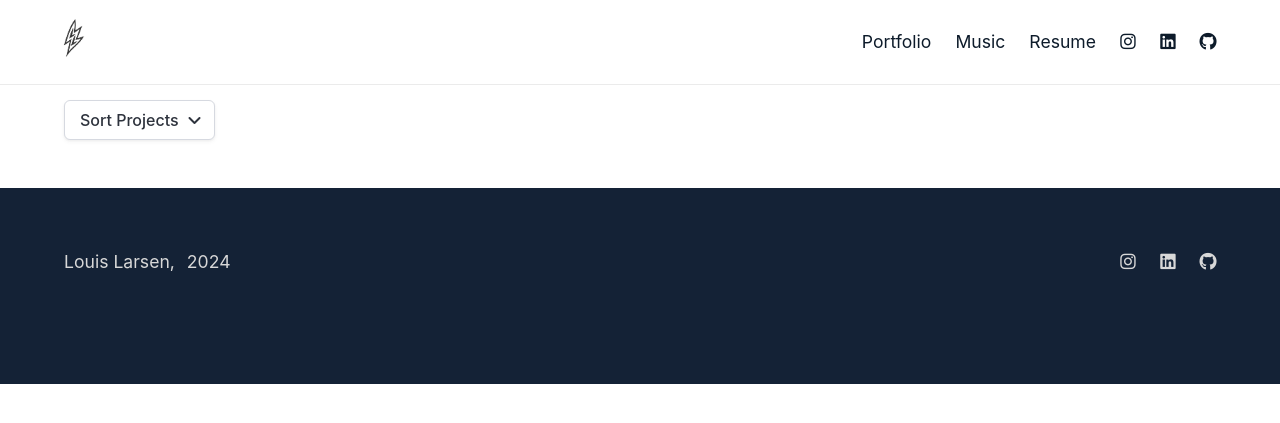
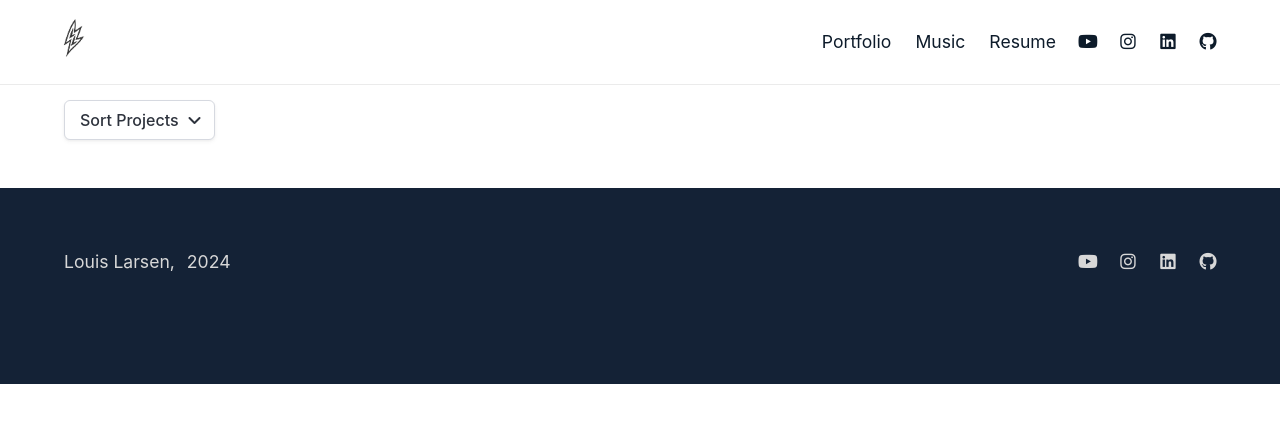
Before and after one commit to lalarsen02/Personal_Website, a Flask app: page /portfolio in a window 1280 px wide. Shown: the top 423 px of the page. Run offline with Flask 3, Linux system fonts and the light colour scheme; data that the repository does not hold is empty.

Commit message:
Added Youtube to Navbar

```diff
--- a/app.py
+++ b/app.py
@@ -99,7 +99,7 @@ def get_projects():
 
     return response
 
-@app.route('/projectdetails', methods=['GET'])
+@app.route('/portfoliodetails', methods=['GET'])
 def project_details():
     title = flask.request.args.get('title')
     title = title.replace('-', ' ')
--- a/static/css/style.css
+++ b/static/css/style.css
@@ -14,10 +14,16 @@
     border-bottom: 1px solid #ebebeb;
 }
 
-.navbar-menu.is-active .link {
-    display: inline-flex;
+.navbar-menu.is-active {
+    display: flex;
+    flex-direction: column;
+    gap: 0.5rem;
+}
+
+.navbar-menu .navbar-group {
+    display: flex;
     flex-direction: row;
-    gap: 0.5rem;
+    justify-content: center; /* Optional, to center the icons */
 }
 
 .main-hero {
--- a/templates/footer.html
+++ b/templates/footer.html
@@ -8,6 +8,11 @@
       </div>
       <div class="navbar-menu portfolio-footer is-flex">
         <div class="navbar-end is-flex">
+          <a class="navbar-item footer-navbar-item" href="https://www.youtube.com/@louislarsen7261">
+            <span class="icon">
+              <i class="fab fa-youtube"></i>
+            </span>
+          </a>
           <a class="navbar-item footer-navbar-item" href="https://www.instagram.com/drumfury02">
             <span class="icon">
               <i class="fab fa-instagram"></i>
--- a/templates/header.html
+++ b/templates/header.html
@@ -16,11 +16,19 @@
         <a class="navbar-item head-navbar-item" href="/portfolio">Portfolio</a>
         <a class="navbar-item head-navbar-item">Music</a>
         <a class="navbar-item head-navbar-item">Resume</a>
+        <div class="navbar-group">
+          <a class="navbar-item link head-navbar-item" href="https://www.youtube.com/@louislarsen7261">
+            <span class="icon">
+              <i class="fab fa-youtube"></i>
+            </span>
+          </a>
           <a class="navbar-item link head-navbar-item" href="https://www.instagram.com/drumfury02">
             <span class="icon">
               <i class="fab fa-instagram"></i>
             </span>
           </a>
+        </div>
+        <div class="navbar-group">
           <a class="navbar-item link head-navbar-item" href="https://www.linkedin.com/in/lalarsen02/">
             <span class="icon">
               <i class="fab fa-linkedin"></i>
@@ -34,5 +42,6 @@
         </div>
       </div>
     </div>
+  </div>
   <script src="{{ url_for('static', filename='js/navbar.js') }}"></script>
 </nav>
--- a/templates/index.html
+++ b/templates/index.html
@@ -31,7 +31,7 @@
               </p>
               <p>
                 <br>
-                <a class="button hero-button">
+                <a href="/portfolio" class="button hero-button">
                   See My Work
                 </a>
               </p>
--- a/templates/projects.html
+++ b/templates/projects.html
@@ -1,6 +1,6 @@
 <div class="grid is-col-min-15">
     {% for row in table: %}
-    <a href="/projectdetails?title={{ row['title'].replace(' ', '-') }}" class="cell has-text-centered">
+    <a href="/portfoliodetails?title={{ row['title'].replace(' ', '-') }}" class="cell has-text-centered">
         <figure class="image is-4by3">
             <img src="{{ row['image_link'] }}" alt="{{ row['title'] }}">
         </figure>
```
Lines whose indentation alone changed are shown as unchanged.
